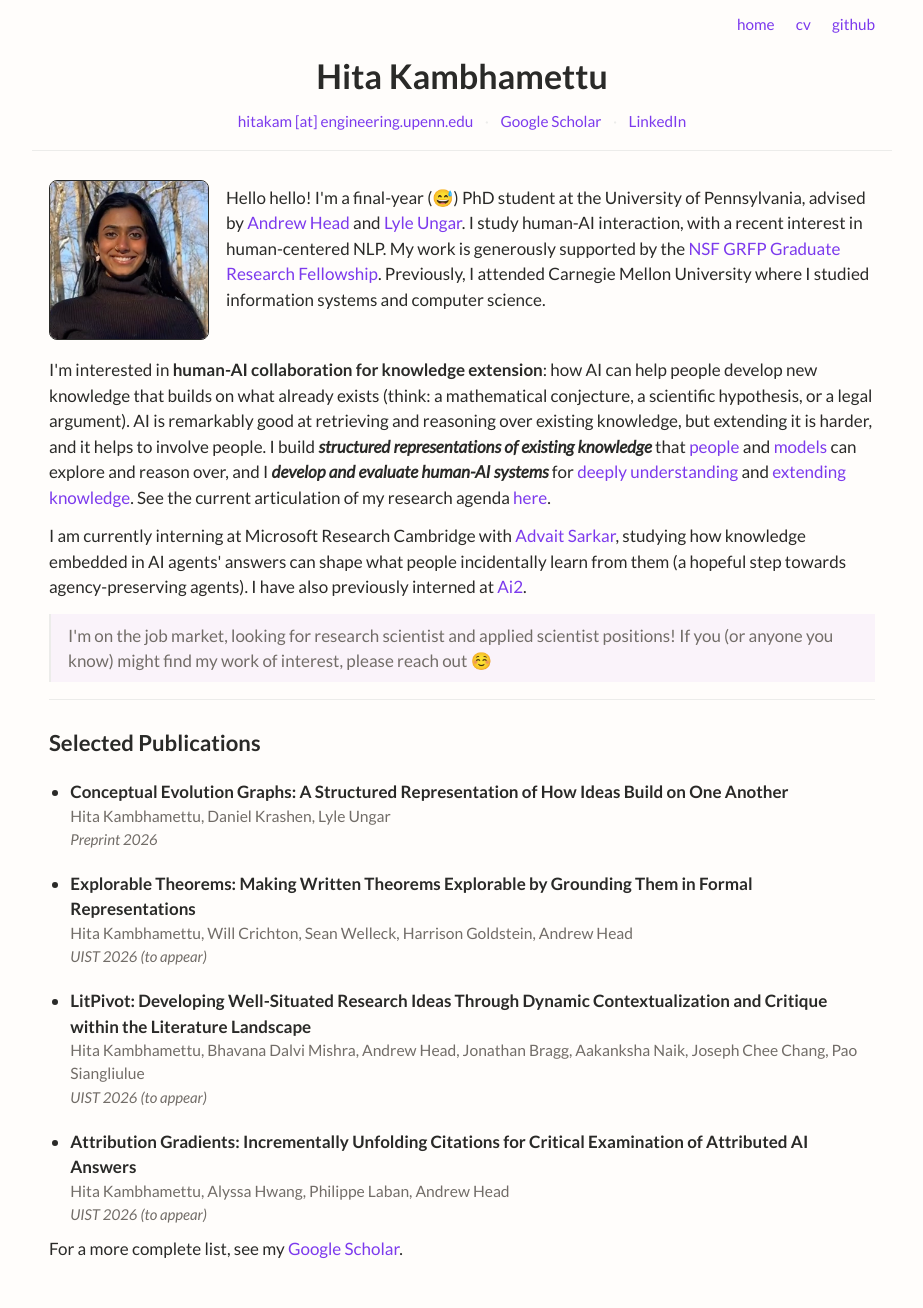
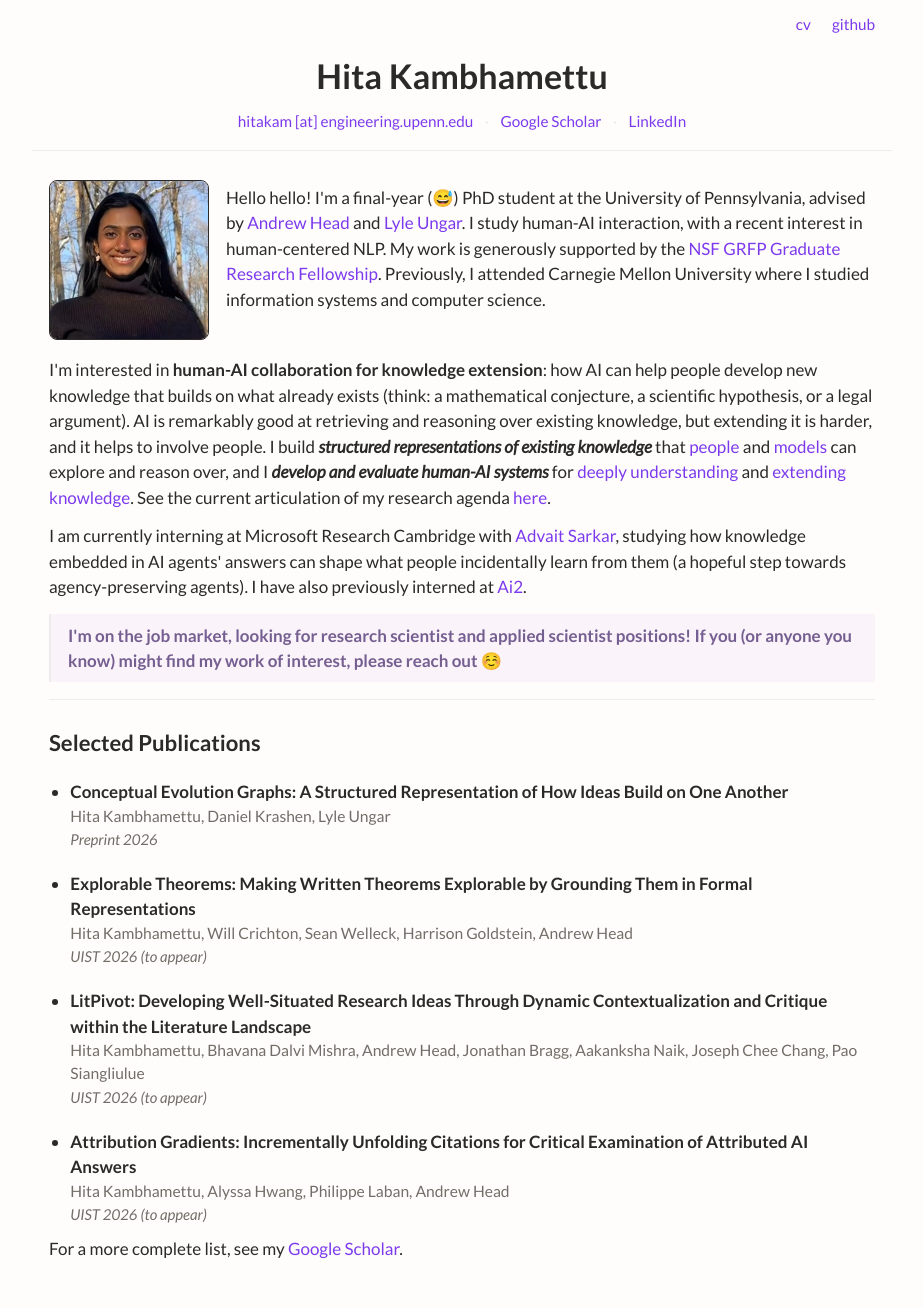
Before and after one commit to Hita-K/hita-k.github.io, a Jekyll site: the page built from index.html, in a window 1280 px wide. Shown: the whole page, without its empty margins (178-1101 px from the left). Built offline with Jekyll 4.4.1, drawn with Linux system fonts in a browser that asks for light colours.

Commit message:
Remove redundant home nav link, bold and recolor job-market blockquote

```diff
--- a/_config.yml
+++ b/_config.yml
@@ -9,10 +9,6 @@ job_market:
   link: "/research-statement.html"
   link_text: "Learn more"
 
-nav:
-  - title: home
-    url: /
-
 exclude:
   - README.md
   - changelog.txt
--- a/assets/css/main.css
+++ b/assets/css/main.css
@@ -9,6 +9,7 @@
 
   --color-accent: #7c3aed;       /* darker purple -- default link color */
   --color-accent-hover: #b270ff; /* lighter purple -- link hover state */
+  --color-purple-gray: #755e90;  /* muted gray/purple blend -- subtle text accent */
 
   --font-body: 'Lato', -apple-system, BlinkMacSystemFont, 'Segoe UI', sans-serif;
 
@@ -178,12 +179,15 @@ h1, h2, h3 {
 
 .soft-bold { font-weight: 700; }
 
+.purple-gray { color: var(--color-purple-gray); }
+
 .site-main blockquote {
   margin: 0.85rem 0;
   padding: 0.5rem 1rem;
   border-left: 2px solid var(--color-border);
   background: #faf3fa;
-  color: var(--color-text-muted);
+  color: var(--color-purple-gray);
+  font-weight: 700;
 }
 .site-main blockquote p { margin: 0; }
 
```
